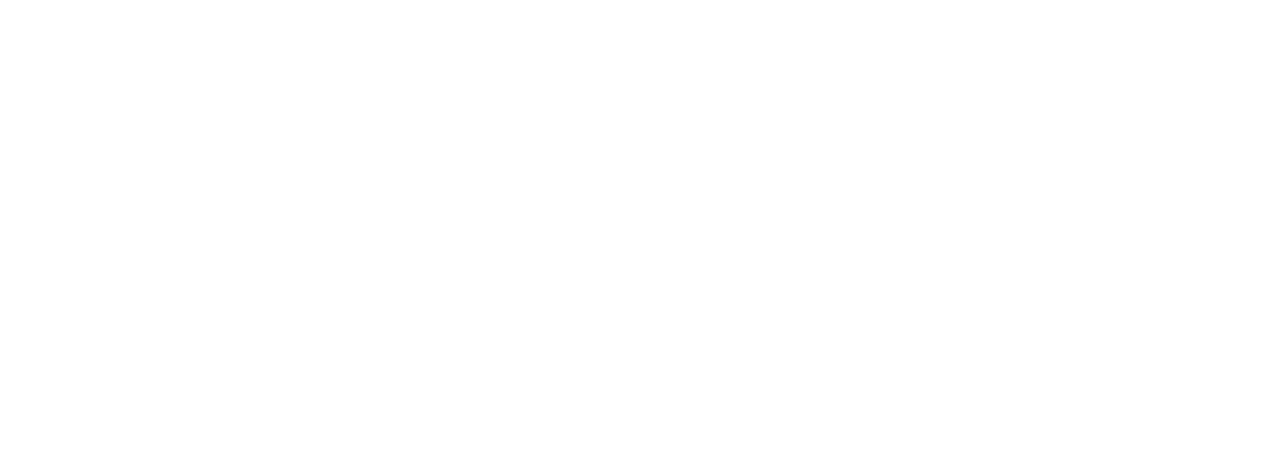
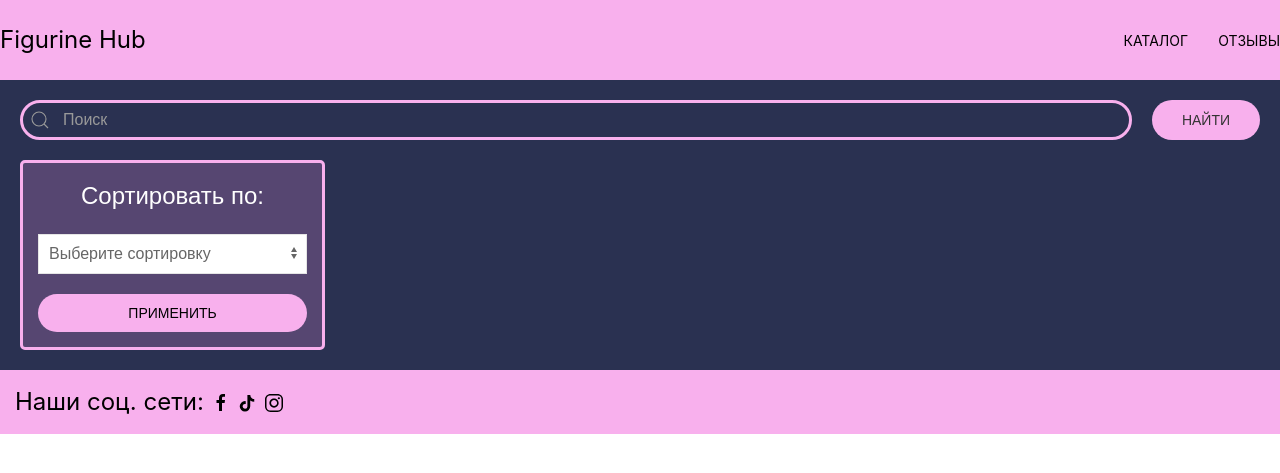
Before and after one commit to fake-stmz/figurines-webapp, a Django app: page /catalogue/ in a window 1280 px wide. Before the commit the part shown is empty. Shown: the top 473 px of the page. Run offline with Django 5.2, Linux system fonts and the light colour scheme; data that the repository does not hold is empty; some libraries are stand-ins or nearby versions.

Commit message:
catalogue done -> COMPLETE

```diff
--- a/webfigurines/figurinehub/templates/catalogue.html
+++ b/webfigurines/figurinehub/templates/catalogue.html
@@ -0,0 +1,79 @@
+<!DOCTYPE html>
+<html lang="ru">
+<head>
+    <meta charset="UTF-8">
+    <title>Каталог | Figurine Hub</title>
+    <link rel="stylesheet" href="https://cdn.jsdelivr.net/npm/uikit@3.6.22/dist/css/uikit.min.css" />
+    <script src="https://cdn.jsdelivr.net/npm/uikit@3.6.22/dist/js/uikit.min.js"></script>
+    <script src="https://cdn.jsdelivr.net/npm/uikit@3.6.22/dist/js/uikit-icons.min.js"></script>
+</head>
+<body style="font-family: Arial, sans-serif; background-color: #2A3151;">
+
+    <header>
+        <nav class="uk-navbar-container" style="background-color: #F8B0ED;" uk-navbar>
+            <div class="uk-navbar-left">
+                <a class="uk-navbar-item uk-logo" href="/" style="color: black;">Figurine Hub</a>
+            </div>
+            <div class="uk-navbar-right">
+                <ul class="uk-navbar-nav">
+                    <li><a href="/catalogue" style="color: black;">Каталог</a></li>
+                    <li><a href="#" style="color: black;">Отзывы</a></li>
+                </ul>
+            </div>
+        </nav>
+    </header>
+
+    <main>
+
+        <div class="uk-margin-top uk-margin-left uk-margin-right">
+            <form class="uk-search uk-search-default uk-flex uk-width-1-1">
+                <span uk-search-icon></span>
+                <input class="uk-search-input uk-width-1-1 uk-border-pill" type="search" placeholder="Поиск" name="search" {% if search %}value={{search}}{% endif %} style="border: 3px solid #F8B0ED; color: white;">
+                <button class="uk-button uk-button-default uk-margin-left uk-border-pill" type="submit" style="border: none; background-color: #F8B0ED">Найти</button>
+            </form>
+        </div>
+
+        <div class="uk-margin-top uk-margin-left uk-margin-right uk-flex">
+            <div class="uk-width-1-4">
+                <form class="uk-border-rounded uk-padding-small uk-text-center" style="border: 3px solid #F8B0ED; background-color: #564671;">
+                    <div>
+                        <label for="sort" class="uk-form-label" style="color: white; font-size: 24px;">Сортировать по:</label>
+                        <select class="uk-select uk-margin-top" name="sort">
+                            <option value="" {% if not sort %}selected{% endif %}>Выберите сортировку</option>
+                            <option value="price_asc" {% if sort == "price_asc" %}selected{% endif %}>По возрастанию цены</option>
+                            <option value="price_desc" {% if sort == "price_desc" %}selected{% endif %}>По убыванию цены</option>
+                            <option value="name_asc" {% if sort == "name_asc" %}selected{% endif %}>По названию (A-Z)</option>
+                            <option value="name_desc" {% if sort == "name_desc" %}selected{% endif %}>По названию (Z-A)</option>
+                        </select>
+                    </div>
+                    <div class="uk-margin-top">
+                        <button class="uk-button uk-border-pill uk-width-1-1" type="submit" style="border: none; background-color: #F8B0ED; color: black;">Применить</button>
+                    </div>
+                </form>
+            </div>
+            <div class="uk-width-3-4 uk-margin-left">
+                <div class="uk-grid uk-child-width-1-3@m" uk-grid>
+                    {% for figurine in figurines %}
+                        <div>
+                            <div class="uk-card uk-card-default uk-text-center uk-border-rounded" style="border: 3px solid #F8B0ED;">
+                                <div class="uk-card-media-top">
+                                    <img src="{{ figurine.image_url }}" alt="{{ figurine.name }}" style="width: 100%; height: auto; border-top-left-radius: 5px; border-top-right-radius: 5px;">
+                                </div>
+                                <div class="uk-card-body" style="background-color: #564671; border-bottom-left-radius: 5px; border-bottom-right-radius: 5px;">
+                                    <h3 class="uk-card-title" style="color: white;">{{ figurine.name }}</h3>
+                                    <p style="color: white;">Цена: {{ figurine.price }} руб.</p>
+                                    <a href="#" class="uk-button uk-button-default uk-border-pill uk-width-1-1" style="border: none; background-color: #F8B0ED; color: black;">Купить</a>
+                                </div>
+                            </div>
+                        </div>
+                    {% endfor %}
+                </div>
+            </div>
+        </div>
+    </main>
+
+    <footer class="uk-section uk-padding-small uk-margin-top" style="background-color: #F8B0ED;">
+        <h3 style="color: black;">Наши соц. сети: <a href="" uk-icon="icon: facebook"></a> <a href="" uk-icon="icon:  tiktok"></a> <a href="" uk-icon="icon: instagram"></a></h1>
+    </footer>
+</body>
+</html>
--- a/webfigurines/figurinehub/templates/index.html
+++ b/webfigurines/figurinehub/templates/index.html
@@ -3,7 +3,6 @@
 <head>
     <meta charset="UTF-8">
     <title>Figurine Hub</title>
-    <!-- UIKIT -->
     <link rel="stylesheet" href="https://cdn.jsdelivr.net/npm/uikit@3.6.22/dist/css/uikit.min.css" />
     <script src="https://cdn.jsdelivr.net/npm/uikit@3.6.22/dist/js/uikit.min.js"></script>
     <script src="https://cdn.jsdelivr.net/npm/uikit@3.6.22/dist/js/uikit-icons.min.js"></script>
@@ -74,6 +73,7 @@
                 </li>
             </ul>
         </div>
+
     </main>
 
     <footer class="uk-section uk-padding-small uk-margin-top" style="background-color: #F8B0ED;">
--- a/webfigurines/figurinehub/views.py
+++ b/webfigurines/figurinehub/views.py
@@ -1,7 +1,32 @@
 from django.shortcuts import render
+from .models import Figurine
 
 def index(request):
     return render(request, 'index.html')
 
 def catalogue(request):
-    return render(request, 'catalogue.html')
+    figurines = Figurine.objects.all()
+
+    # Поиск
+    search = request.GET.get('search')
+    if search:
+        figurines = figurines.filter(name__icontains=search)
+
+    # Сортировка
+    sort = request.GET.get('sort')
+    if sort == 'price_asc':
+        figurines = figurines.order_by('price')
+    elif sort == 'price_desc':
+        figurines = figurines.order_by('-price')
+    elif sort == 'name_asc':
+        figurines = figurines.order_by('name')
+    elif sort == 'name_desc':
+        figurines = figurines.order_by('-name')
+
+    context = {
+        'figurines': figurines,
+        'search': search,
+        'sort': sort,
+    }
+
+    return render(request, 'catalogue.html', context)
```
